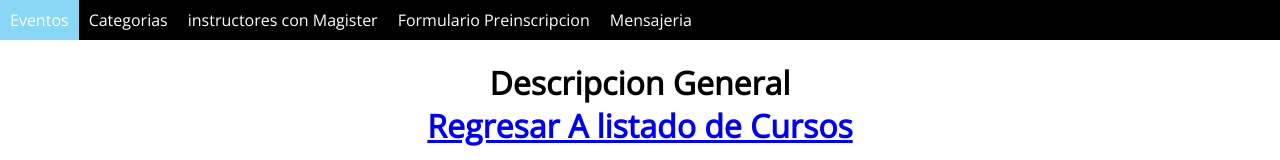
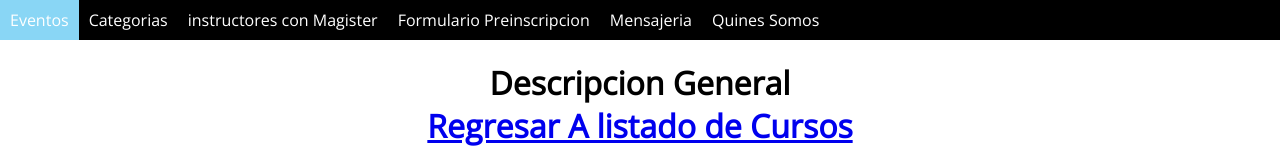
Before and after one commit to EdwinRamirez19/maquetado, a plain HTML site: page DescripcionCurso4.html in a window 1280 px wide. Shown: the top 160 px of the page. Drawn offline with nearby package versions, Linux system fonts and the light colour scheme.

Commit message:
actualizacion ultima pagna

```diff
--- a/DescripcionCurso4.html
+++ b/DescripcionCurso4.html
@@ -21,6 +21,7 @@
             <li><a href="ac4pagina.html">instructores con Magister</a></li>
             <li><a href="formsuscripcion.html">Formulario Preinscripcion</a></li>
             <li><a href="mensajeria.html">Mensajeria</a></li>
+            <li><a href="quienessomos.html">Quines Somos</a></li>
 
         </ul>
 
```
Also changed, not shown: ac2pagina1.html (+1 -0 lines), ac2pagina2.html (+1 -0 lines), ac2pagina3.html (+1 -0 lines), ac4pagina.html (+1 -0 lines), ac4pagina2.html (+1 -0 lines), curso1.html (+1 -0 lines), descripcionCurso1.html (+1 -0 lines), descripcionCurso2.html (+1 -0 lines), diplomados.html (+1 -0 lines), formsuscripcion.html (+1 -0 lines), index.html (+1 -0 lines), mensajeria.html (+1 -0 lines), quienessomos.html (+1 -0 lines).
